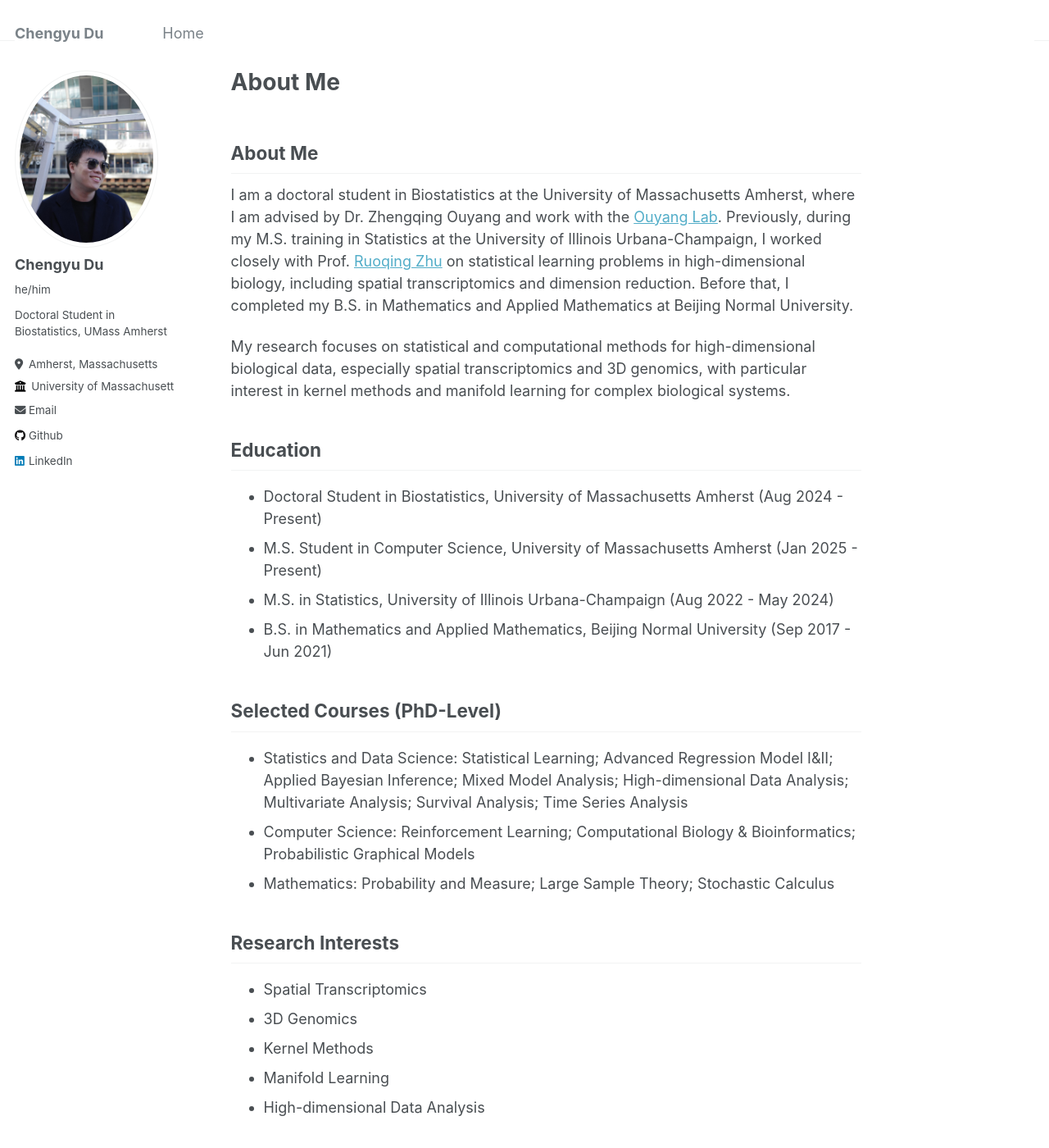
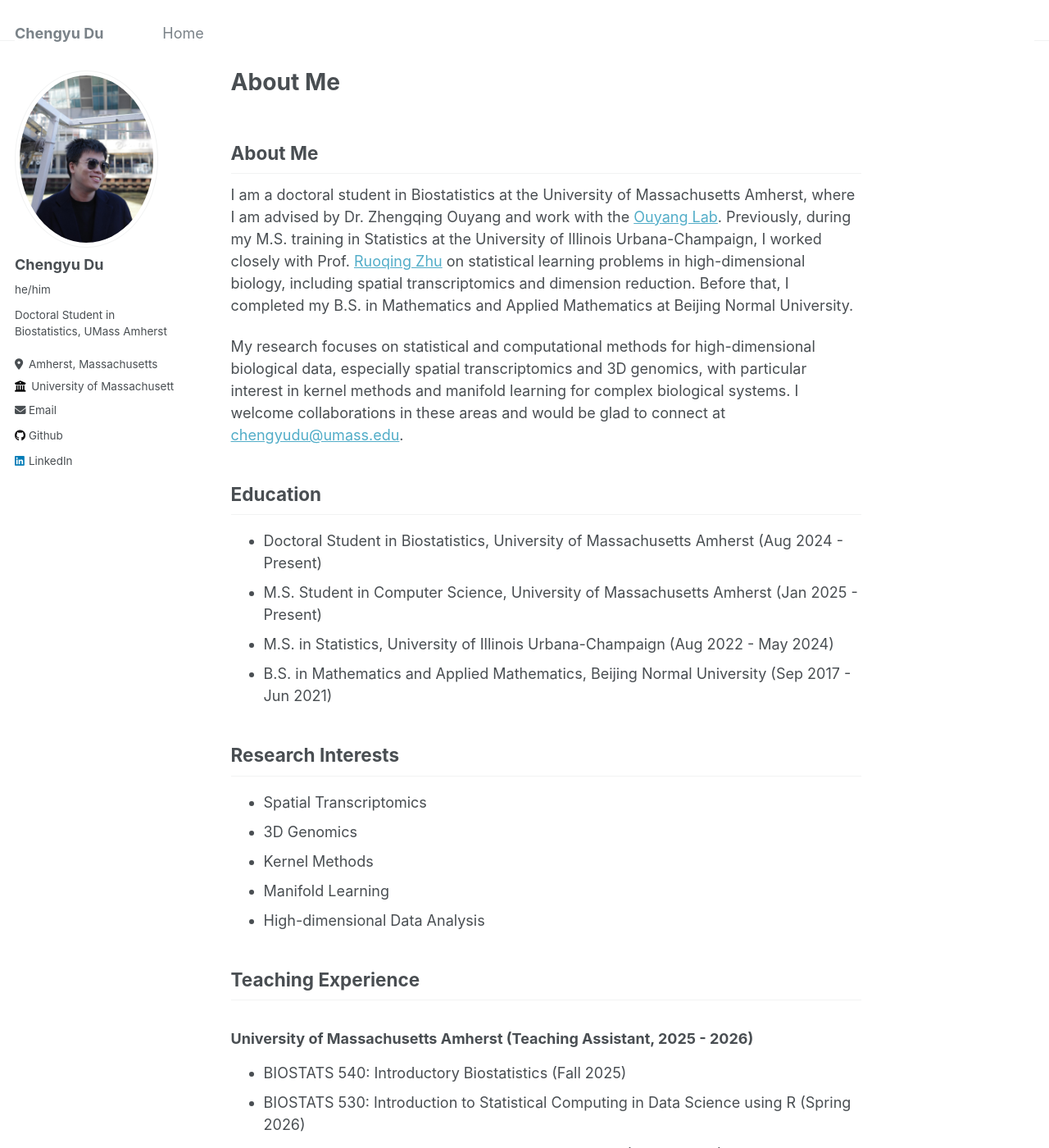
Before and after one commit to ChengyuRicardoDu/ChengyuRicardoDu.github.io, a Jekyll site: the page built from _pages/about.md, in a window 1280 px wide and 1400 px high. Shown: the whole window at 82% size. Built offline with Jekyll 4.4.1, drawn with Linux system fonts in a browser that asks for light colours; some of the changed text lies outside the part shown.

Commit message:
Merge collaboration note into about section and remove courses

```diff
--- a/_pages/about.md
+++ b/_pages/about.md
@@ -11,7 +11,7 @@ redirect_from:
 
 I am a doctoral student in Biostatistics at the University of Massachusetts Amherst, where I am advised by Dr. Zhengqing Ouyang and work with the [Ouyang Lab](https://people.umass.edu/ouyanglab/). Previously, during my M.S. training in Statistics at the University of Illinois Urbana-Champaign, I worked closely with Prof. [Ruoqing Zhu](https://sites.google.com/site/teazrq/) on statistical learning problems in high-dimensional biology, including spatial transcriptomics and dimension reduction. Before that, I completed my B.S. in Mathematics and Applied Mathematics at Beijing Normal University.
 
-My research focuses on statistical and computational methods for high-dimensional biological data, especially spatial transcriptomics and 3D genomics, with particular interest in kernel methods and manifold learning for complex biological systems.
+My research focuses on statistical and computational methods for high-dimensional biological data, especially spatial transcriptomics and 3D genomics, with particular interest in kernel methods and manifold learning for complex biological systems. I welcome collaborations in these areas and would be glad to connect at [chengyudu@umass.edu](mailto:chengyudu@umass.edu).
 
 ## Education
 
@@ -19,12 +19,6 @@ My research focuses on statistical and computational methods for high-dimensiona
 - M.S. Student in Computer Science, University of Massachusetts Amherst (Jan 2025 - Present)
 - M.S. in Statistics, University of Illinois Urbana-Champaign (Aug 2022 - May 2024)
 - B.S. in Mathematics and Applied Mathematics, Beijing Normal University (Sep 2017 - Jun 2021)
-
-## Selected Courses (PhD-Level)
-
-- Statistics and Data Science: Statistical Learning; Advanced Regression Model I&II; Applied Bayesian Inference; Mixed Model Analysis; High-dimensional Data Analysis; Multivariate Analysis; Survival Analysis; Time Series Analysis
-- Computer Science: Reinforcement Learning; Computational Biology & Bioinformatics; Probabilistic Graphical Models
-- Mathematics: Probability and Measure; Large Sample Theory; Stochastic Calculus
 
 ## Research Interests
 
@@ -63,5 +57,3 @@ My research focuses on statistical and computational methods for high-dimensiona
 - Typesetting and Publishing: LaTeX, Markdown
 - Developer Tools: VS Code, Shell Scripting
 - Languages: Mandarin (Native), English (Fluent)
-
-I welcome collaborations related to statistical learning, high-dimensional biological data analysis, spatial transcriptomics, and 3D genomics. Feel free to reach out at [chengyudu@umass.edu](mailto:chengyudu@umass.edu).
```
